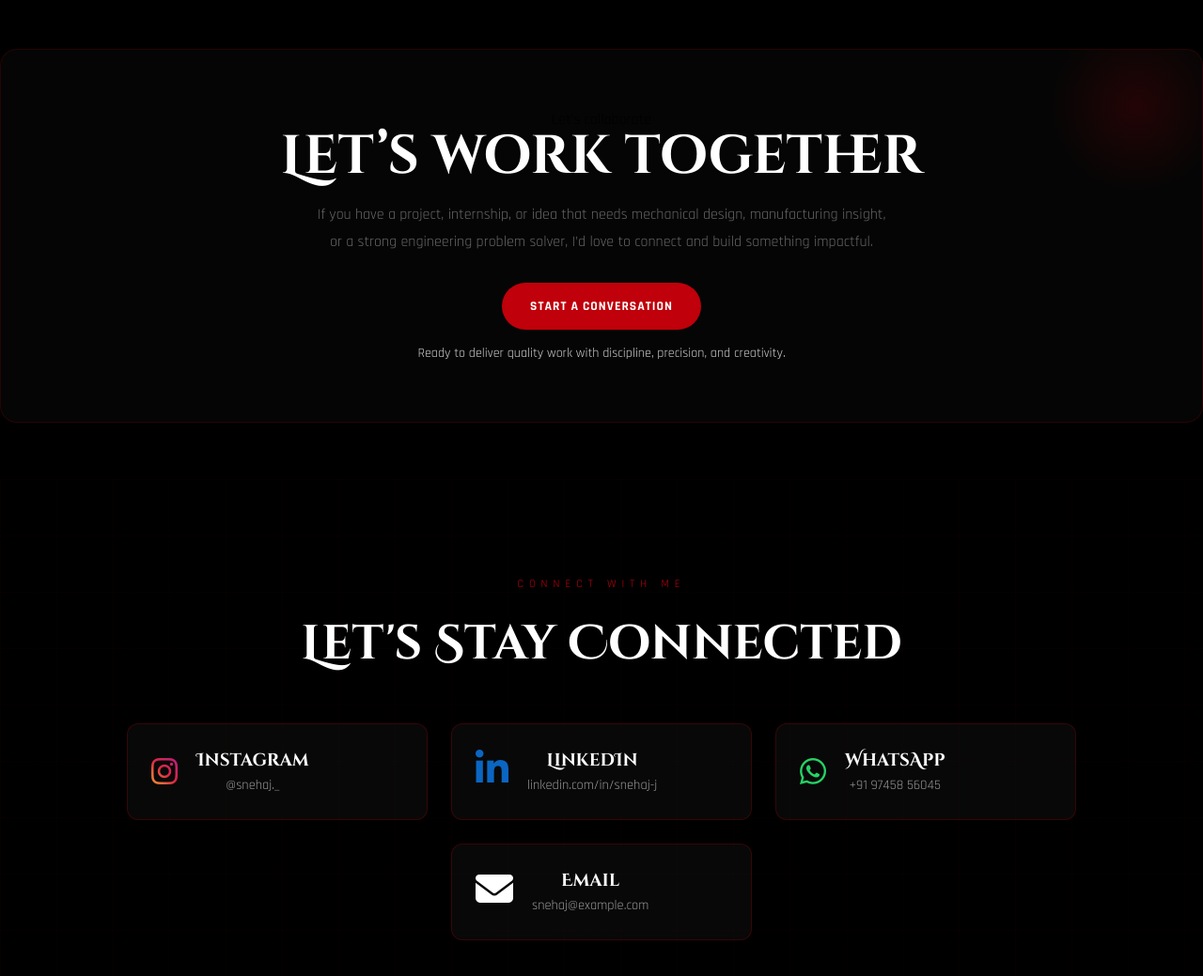
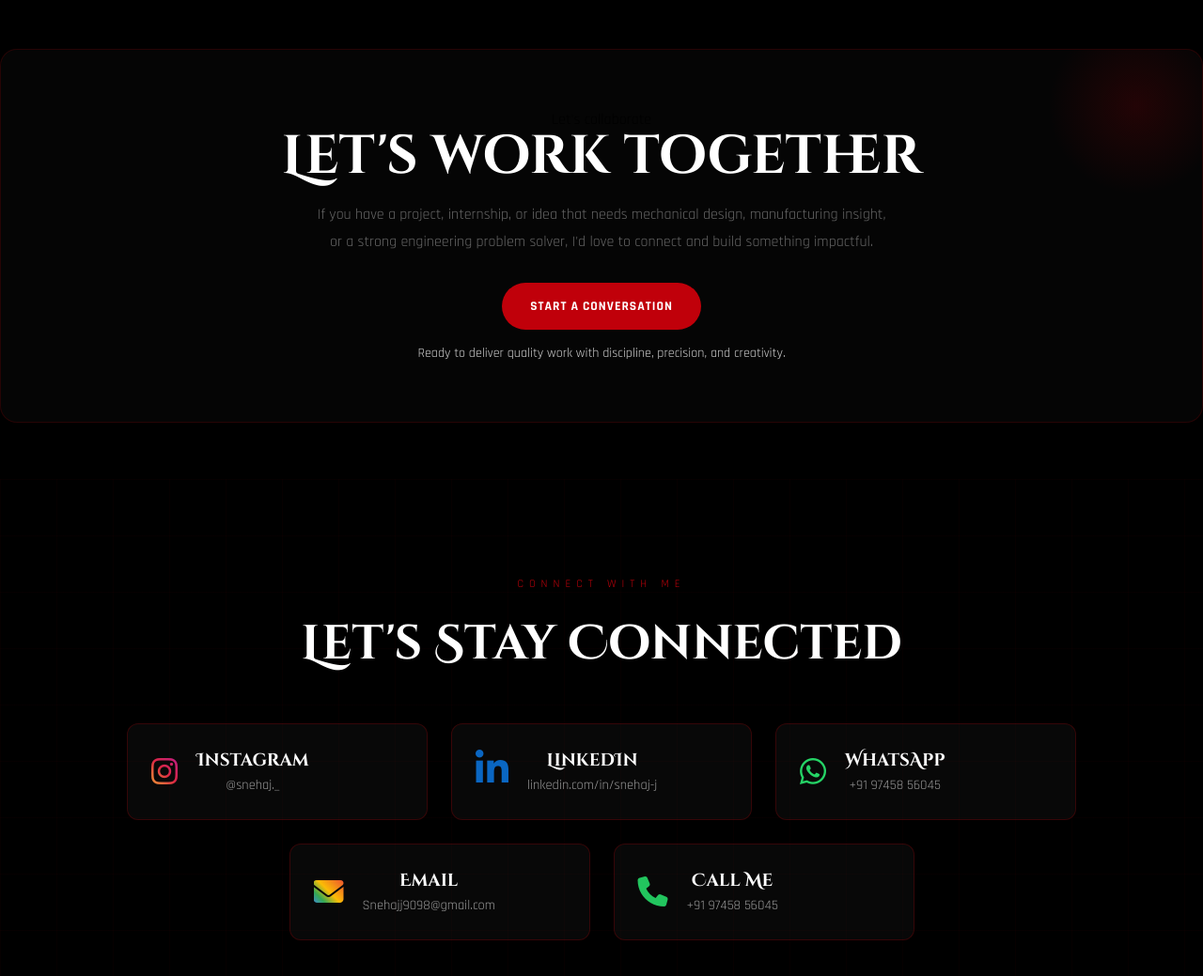
Before and after one commit to AneeshyaMadhu/snehaj_portfolio, a plain HTML site: page index.html in a window 1280 px wide. Shown: the part 4620-5659 px from the top of the page at 94% size. Drawn offline with Linux system fonts and the light colour scheme.

Commit message:
updated4

```diff
--- a/index.html
+++ b/index.html
@@ -261,63 +261,127 @@
 </section>
 <section id="workTogether" class="page-section cta-section">
   <div class="cta-accent"></div>
+
   <div class="cta-grid">
     <div class="cta-copy">
-      <span class="cta-eyebrow">Let’s collaborate</span>
-      <h2 class="cta-title">Let’s work together</h2>
-      <p class="cta-text">If you have a project, internship, or idea that needs mechanical design, manufacturing insight, or a strong engineering problem solver, I’d love to connect and build something impactful.</p>
-      <div class="cta-actions">
-        <a class="cta-button" href="#workTogether">Start a conversation</a>
-        <span class="cta-support">Ready to deliver quality work with discipline, precision, and creativity.</span>
+
+      <span class="cta-eyebrow" data-delay="0">
+        Let's collaborate
+      </span>
+
+      <h2 class="cta-title" data-delay="100">
+        Let's work together
+      </h2>
+
+      <p class="cta-text" data-delay="300">
+        If you have a project, internship, or idea that needs mechanical design,
+        manufacturing insight, or a strong engineering problem solver,
+        I'd love to connect and build something impactful.
+      </p>
+
+      <div class="cta-actions" data-delay="500">
+        <a class="cta-button" href="#connect">
+          Start a conversation
+        </a>
+
+        <span class="cta-support">
+          Ready to deliver quality work with discipline, precision, and creativity.
+        </span>
       </div>
+
     </div>
   </div>
 </section>
-<section class="social-section">
-    <div class="social-container">
-        <span class="social-eyebrow">Connect With Me</span>
-        <h2 class="social-title">Let's Stay Connected</h2>
+<section id="social-section" class="social-section">
+
+    <div class="social-container" id="connect">
+
+        <span class="social-eyebrow" data-delay="0">
+            Connect With Me
+        </span>
+
+        <h2 class="social-title" data-delay="100">
+            Let's Stay Connected
+        </h2>
 
         <div class="social-links">
-            <a href="https://www.instagram.com/snehaj._?igsh=MXIweTJhNWxqaWN6Mw==" target="_blank" class="social-card">
+
+            <a href="https://www.instagram.com/snehaj._?igsh=MXIweTJhNWxqaWN6Mw=="
+               target="_blank"
+               class="social-card"
+               data-delay="300">
+
                 <span class="social-icon">
                     <i class="fa-brands fa-instagram"></i>
                 </span>
+
                 <div>
                     <h3>Instagram</h3>
                     <p>@snehaj._</p>
                 </div>
             </a>
 
-            <a href="https://www.linkedin.com/in/snehaj-j-962112371?utm_source=share_via&utm_content=profile&utm_medium=member_android" target="_blank" class="social-card">
+            <a href="https://www.linkedin.com/in/snehaj-j-962112371?utm_source=share_via&utm_content=profile&utm_medium=member_android"
+               target="_blank"
+               class="social-card"
+               data-delay="450">
+
                 <span class="social-icon">
                     <i class="fa-brands fa-linkedin-in"></i>
                 </span>
+
                 <div>
                     <h3>LinkedIn</h3>
                     <p>linkedin.com/in/snehaj-j</p>
                 </div>
             </a>
-            <a href="https://wa.me/919745856045" target="_blank" class="social-card">
+
+            <a href="https://wa.me/919745856045"
+               target="_blank"
+               class="social-card"
+               data-delay="600">
+
                 <span class="social-icon">
                     <i class="fa-brands fa-whatsapp"></i>
                 </span>
+
                 <div>
                     <h3>WhatsApp</h3>
                     <p>+91 97458 56045</p>
                 </div>
             </a>
-<a href="mailto:snehaj@example.com" class="social-card">
+
+            <a href="mailto:Snehajj9098@gmail.com"
+               class="social-card"
+               data-delay="750">
+
                 <span class="social-icon">
                     <i class="fa-solid fa-envelope"></i>
                 </span>
+
                 <div>
                     <h3>Email</h3>
-        <p>snehaj@example.com</p>
+                    <p>Snehajj9098@gmail.com</p>
                 </div>
             </a>
+<a href="tel:+919745856045"
+   class="social-card"
+   data-delay="900">
+
+    <span class="social-icon">
+        <i class="fa-solid fa-phone"></i>
+    </span>
+
+    <div>
+        <h3>Call Me</h3>
+        <p>+91 97458 56045</p>
     </div>
+
+</a>
         </div>
+
+    </div>
+
 </section>
 <script>
 /* CURSOR */
@@ -525,7 +589,8 @@ function revealOnScroll(id){
   const sec=document.getElementById(id);if(!sec)return;
   new IntersectionObserver(entries=>{entries.forEach(e=>{if(e.isIntersecting){sec.classList.add('sec-revealed');sec.querySelectorAll('[data-delay]').forEach(el=>{setTimeout(()=>el.classList.add('el-in'),+el.dataset.delay)});}}); },{threshold:.08}).observe(sec);
 }
-['skills','projects','experience','volunteering','hobbies'].forEach(revealOnScroll);
+['skills','projects','experience','volunteering','hobbies','workTogether','social-section']
+.forEach(revealOnScroll);
 
 /* SCROLL PARALLAX */
 window.addEventListener('scroll',()=>{
--- a/style.css
+++ b/style.css
@@ -460,6 +460,25 @@
     color:#25D366;
     font-size:2rem;
 }
+.fa-envelope{
+    font-size:2rem;
+
+    background: linear-gradient(
+        45deg,
+        #4285F4 0%,
+        #34A853 25%,
+        #FBBC05 50%,
+        #EA4335 100%
+    );
+
+    -webkit-background-clip:text;
+    -webkit-text-fill-color:transparent;
+    background-clip:text;
+}
+.fa-phone{
+    color:#22c55e;
+    font-size:2rem;
+}
 @media (max-width: 768px){
 
     .about{
```
Lines whose indentation alone changed are shown as unchanged.
